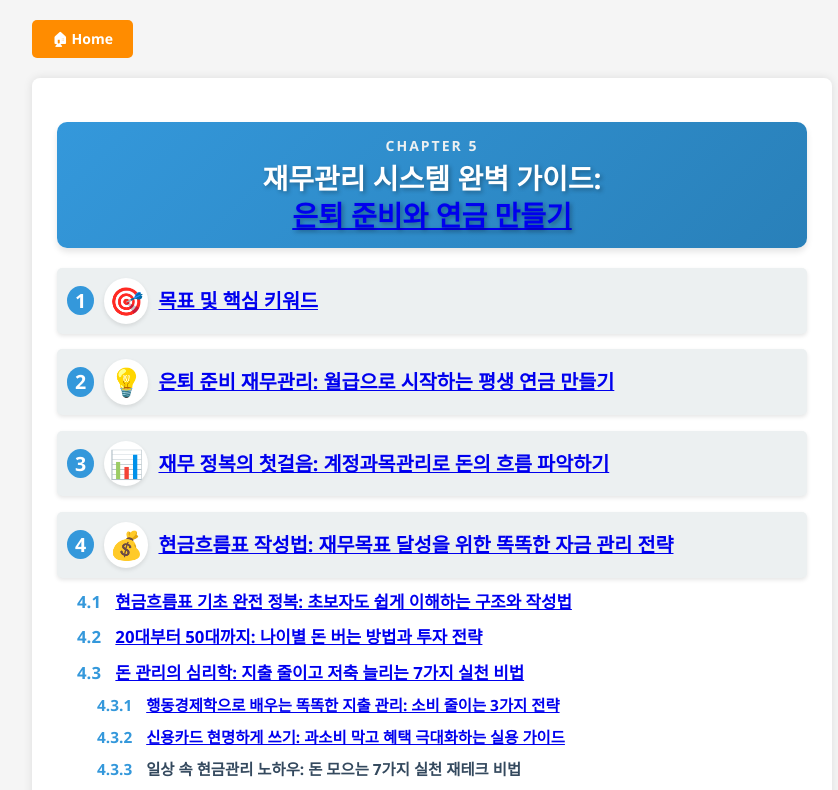
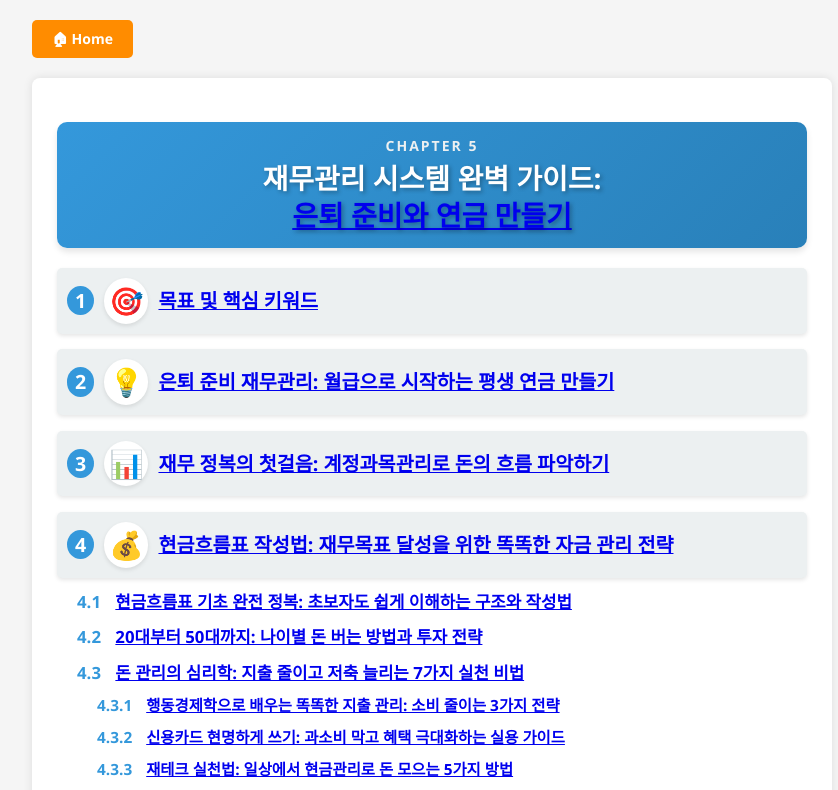
Before and after one commit to kjasset/yettie, a plain HTML site: page chapter-5-webpage.html in a window 1280 px wide. Shown: the top 790 px of the page, without its empty margins (208-1046 px from the left). Drawn offline with Linux system fonts and the light colour scheme.

Commit message:
Add files via upload

```diff
--- a/chapter-5-webpage.html
+++ b/chapter-5-webpage.html
@@ -133,7 +133,7 @@
         <h3><span class="number">4.3</span> <a href="https://brunch.co.kr/@yettie/208">돈 관리의 심리학: 지출 줄이고 저축 늘리는 7가지 실천 비법</a></h3>
         <h4><span class="number">4.3.1</span> <a href="https://brunch.co.kr/@yettie/209">행동경제학으로 배우는 똑똑한 지출 관리: 소비 줄이는 3가지 전략</a></h4>
         <h4><span class="number">4.3.2</span> <a href="https://brunch.co.kr/@yettie/210">신용카드 현명하게 쓰기: 과소비 막고 혜택 극대화하는 실용 가이드</a></h4>
-        <h4><span class="number">4.3.3</span> 일상 속 현금관리 노하우: 돈 모으는 7가지 실천 재테크 비법</h4>
+        <h4><span class="number">4.3.3</span> <a href="https://brunch.co.kr/@yettie/211">재테크 실천법: 일상에서 현금관리로 돈 모으는 5가지 방법</a></h4>
         <h3><span class="number">4.4</span> 은퇴 준비를 위한 필수 도구: 연도별 현금흐름표 활용법</h3>
         <h3><span class="number">4.5</span> 월 수입·지출 분석: 스마트한 재무관리의 첫 걸음</h3>
 
```
